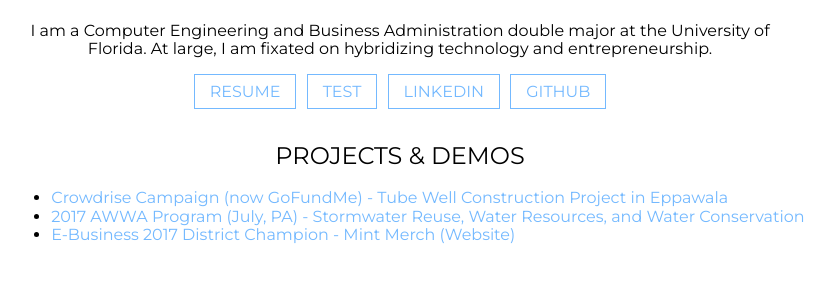
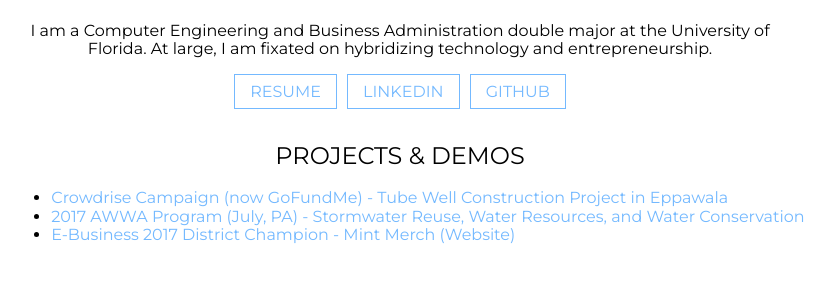
Before and after one commit to nipunaw/nipunaw.github.io, a plain HTML site: page index.html in a window 1280 px wide. Shown: the part 339-620 px from the top of the page, without its empty margins (240-1074 px from the left). Drawn offline with nearby package versions, Linux system fonts and the light colour scheme.

Commit message:
Reverted last test commit

```diff
--- a/index.html
+++ b/index.html
@@ -15,7 +15,6 @@
   <p>I am a Computer Engineering and Business Administration double major at the University of Florida. At large, I am fixated on hybridizing technology and entrepreneurship.</p>
   <!--<p>In Fall 2019, I began developing a data-driven, dynamic weekly scheduler for incoming (freshman and transfer) students at the University of Florida. This platform (currently named "Tech Deck") is designed to help new admits acclimate to classes, extracurriculars, and transit.</p>-->
   <a id="button" href="resume.pdf">RESUME</a>
-  <a id="button" href="sizing.pdf">TEST</a>
   <a id="button" href="https://www.linkedin.com/in/nipuna-w/">LINKEDIN</a>
   <a id="button" href="https://github.com/nipunaw/">GITHUB</a>
   <!--<a id="button" href="blog.html">TECHDECK</a> Work in Progress-->
```
